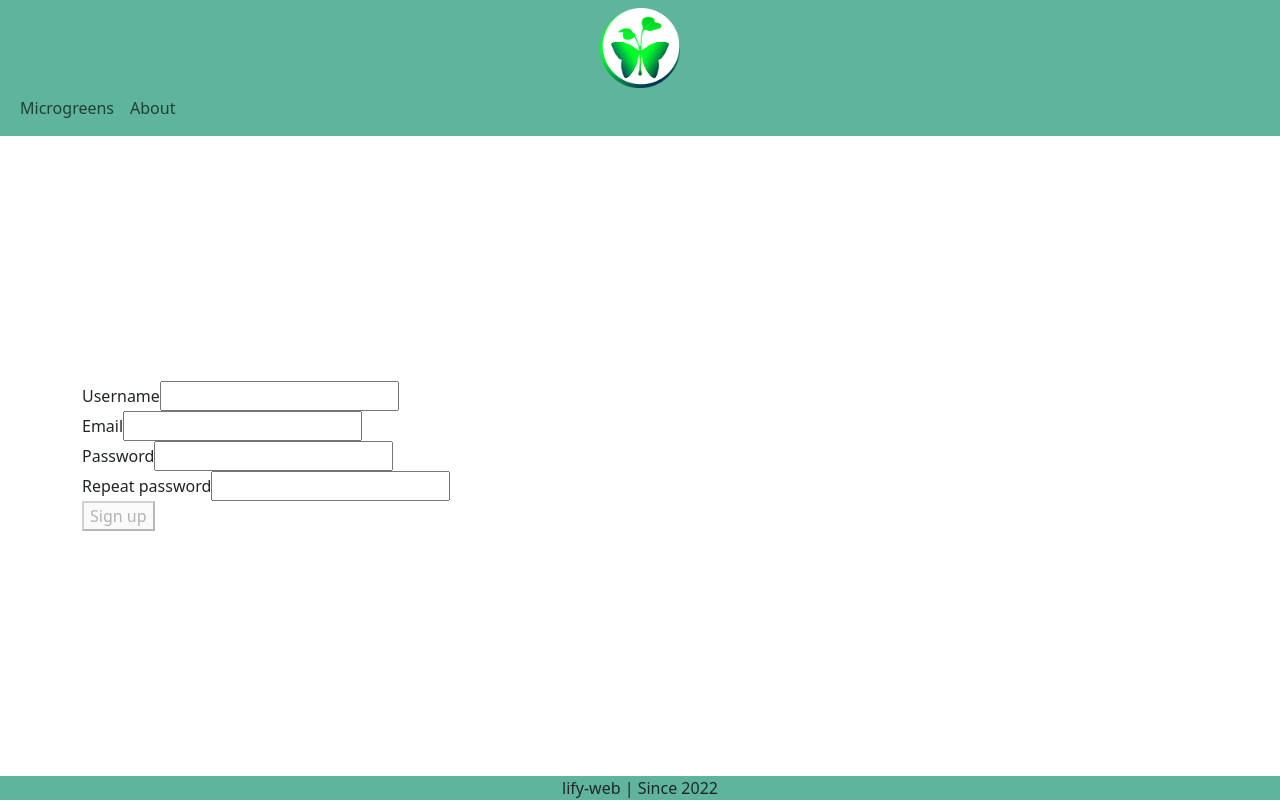
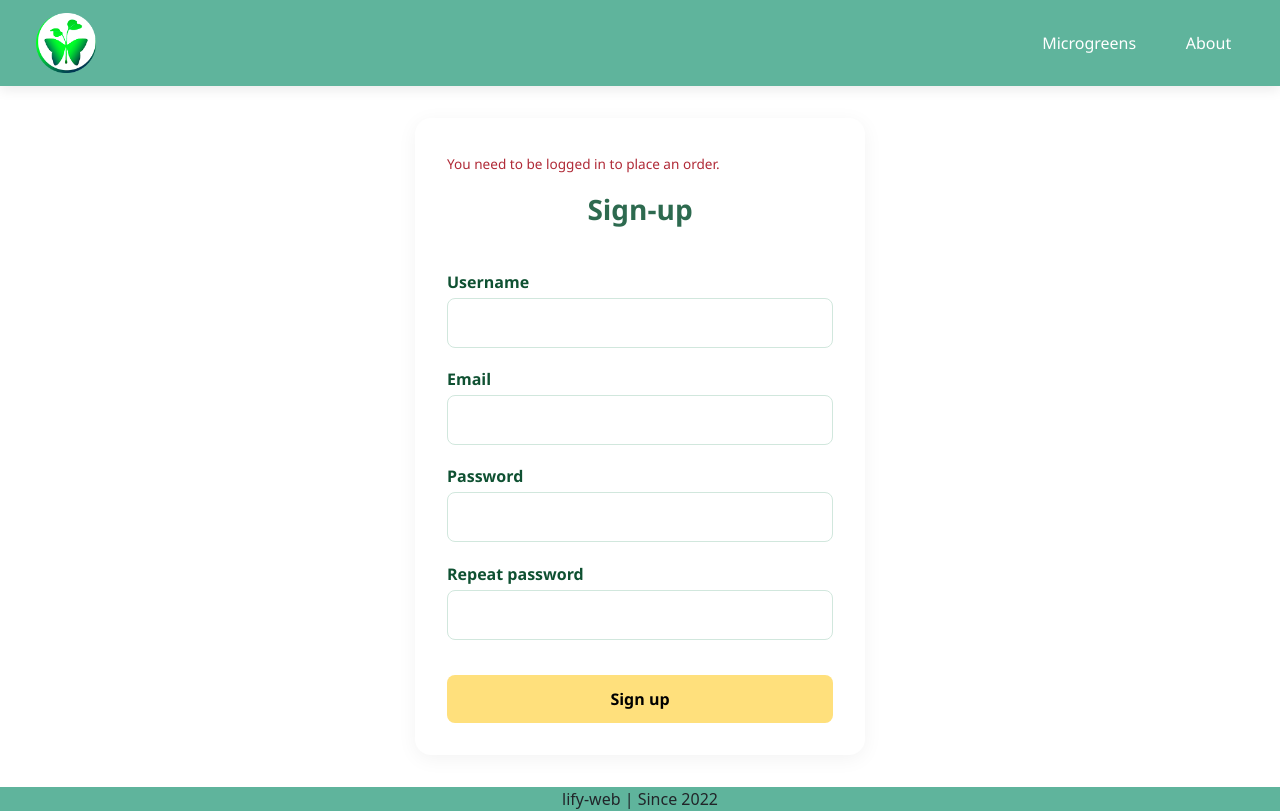
Before and after one commit to aguslorenzo/Angular, an Angular app in the folder lify-web/: page /sign-up in a window 1280 px wide. Built offline with nearby package versions, Linux system fonts and the light colour scheme.

Commit message:
cambio del navbar

```diff
--- a/lify-web/src/app/navbar/navbar.component.html
+++ b/lify-web/src/app/navbar/navbar.component.html
@@ -1,17 +1,16 @@
 <nav class="navbar navbar-expand-lg my-navbar">
   <div class="container-fluid">
-    <div><img src="assets/images/logo.png" alt=""></div>
+    <div class="logo-container">
+      <img src="assets/images/logo.png" alt="Logo" class="navbar-logo">
+    </div>
     <div class="collapse navbar-collapse" id="navbarNav">
-        <ul class="navbar-nav">
+      <ul class="navbar-nav ms-auto">
         <li class="nav-item">
           <a class="nav-link" routerLink="/microgreens">Microgreens</a>
         </li>
         <li class="nav-item">
           <a class="nav-link" routerLink="/about">About</a>
         </li>
-          <!--<li class="nav-item">
-            <a class="nav-link" routerLink="/sign-up">Sign up</a>
-          </li>-->
       </ul>
     </div>
   </div>
--- a/lify-web/src/app/navbar/navbar.component.scss
+++ b/lify-web/src/app/navbar/navbar.component.scss
@@ -1,15 +1,46 @@
 .my-navbar {
-    background-color: #5FB49C;
-    color: white;
+  background-color: #5FB49C;
+  padding: 0.8rem 1.5rem;
+  box-shadow: 0 4px 12px rgba(0, 0, 0, 0.08);
+  font-family: 'Segoe UI', sans-serif;
+
+  .container-fluid {
+    display: flex;
+    align-items: center;
+    justify-content: space-between;
+  }
+
+  .logo-container {
+    display: flex;
+    align-items: center;
+  }
+
+  .navbar-logo {
+    height: 60px;
+    width: 60px;
+    border-radius: 8px;
+  }
+
+  .navbar-nav {
+    display: flex;
+    gap: 1.5rem;
+
+    .nav-link {
+      color: white;
+      font-weight: 500;
+      font-size: 1rem;
+      padding: 0.5rem 0.8rem;
+      border-radius: 8px;
+      transition: background-color 0.3s ease;
+
+      &:hover {
+        background-color: rgba(255, 255, 255, 0.15);
+        text-decoration: none;
+      }
+
+      &.active {
+        background-color: rgba(255, 255, 255, 0.25);
+      }
+    }
+  }
 }
-
-.my-navbar div img {
-    height: 80px;
-    width: 80px;
-}
-.container-fluid {
-    flex-direction: column;
-}
-#navbarNav{
-    align-self: baseline;
-}
--- a/lify-web/src/app/sign-up/sign-up.component.html
+++ b/lify-web/src/app/sign-up/sign-up.component.html
@@ -1,4 +1,6 @@
 <form [formGroup]="formSignUp" (submit)="onSubmit()">
+    <p>You need to be logged in to place an order.</p>
+    <h2>Sign-up</h2>
     <div>
         <label for="username">Username</label>
         <input id="username" type="text" formControlName="username">
--- a/lify-web/src/app/sign-up/sign-up.component.scss
+++ b/lify-web/src/app/sign-up/sign-up.component.scss
@@ -0,0 +1,70 @@
+form {
+  background-color: #ffffff;
+  padding: 2rem;
+  border-radius: 1rem;
+  box-shadow: 0 4px 20px rgba(0, 0, 0, 0.05);
+  max-width: 450px;
+  margin: 2rem auto;
+  display: flex;
+  flex-direction: column;
+  gap: 1.2rem;
+  font-family: 'Segoe UI', sans-serif;
+
+  h2 {
+    margin-bottom: 1.5rem;
+    color: #2d6a4f;
+    font-size: 1.75rem;
+    font-weight: 600;
+    text-align: center;
+  }
+
+  label {
+    font-weight: 600;
+    color: #0f5132;
+    display: block;
+    margin-bottom: 0.25rem;
+  }
+
+  input {
+    width: 100%;
+    padding: 0.75rem;
+    border: 1px solid #d1e7dd;
+    border-radius: 0.5rem;
+    font-size: 1rem;
+    transition: border-color 0.2s;
+
+    &:focus {
+      outline: none;
+      border-color: #0f5132;
+      box-shadow: 0 0 0 2px rgba(13, 110, 253, 0.1);
+    }
+  }
+
+  p {
+    color: #b02a37;
+    font-size: 0.85rem;
+    margin: 0.25rem 0 0;
+  }
+
+  button {
+    background-color: #ffc107;
+    color: #000;
+    padding: 0.75rem 1.5rem;
+    border: none;
+    border-radius: 0.5rem;
+    font-weight: 600;
+    font-size: 1rem;
+    cursor: pointer;
+    transition: background-color 0.3s ease;
+    margin-top: 1rem;
+
+    &:disabled {
+      background-color: #ffe07c;
+      cursor: not-allowed;
+    }
+
+    &:hover:not(:disabled) {
+      background-color: #e0ac00;
+    }
+  }
+}
```
Lines whose indentation alone changed are shown as unchanged.
